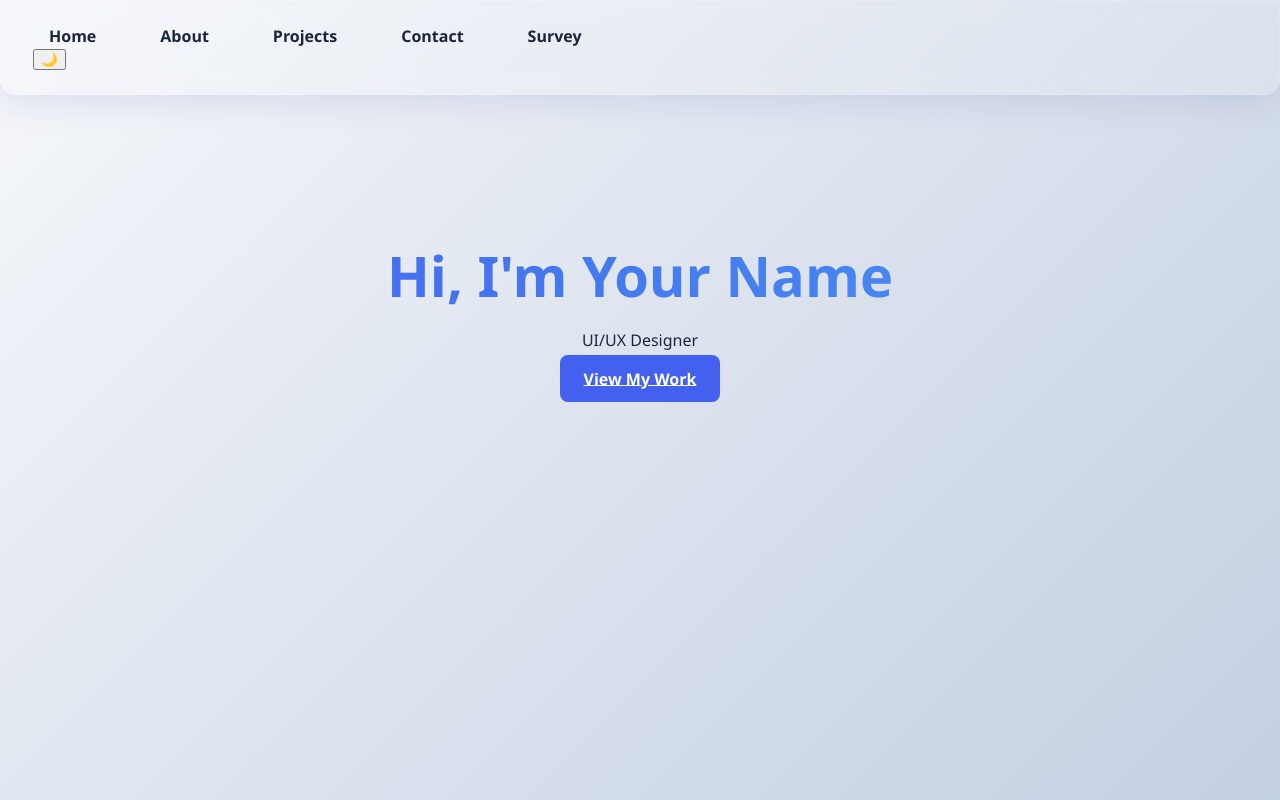
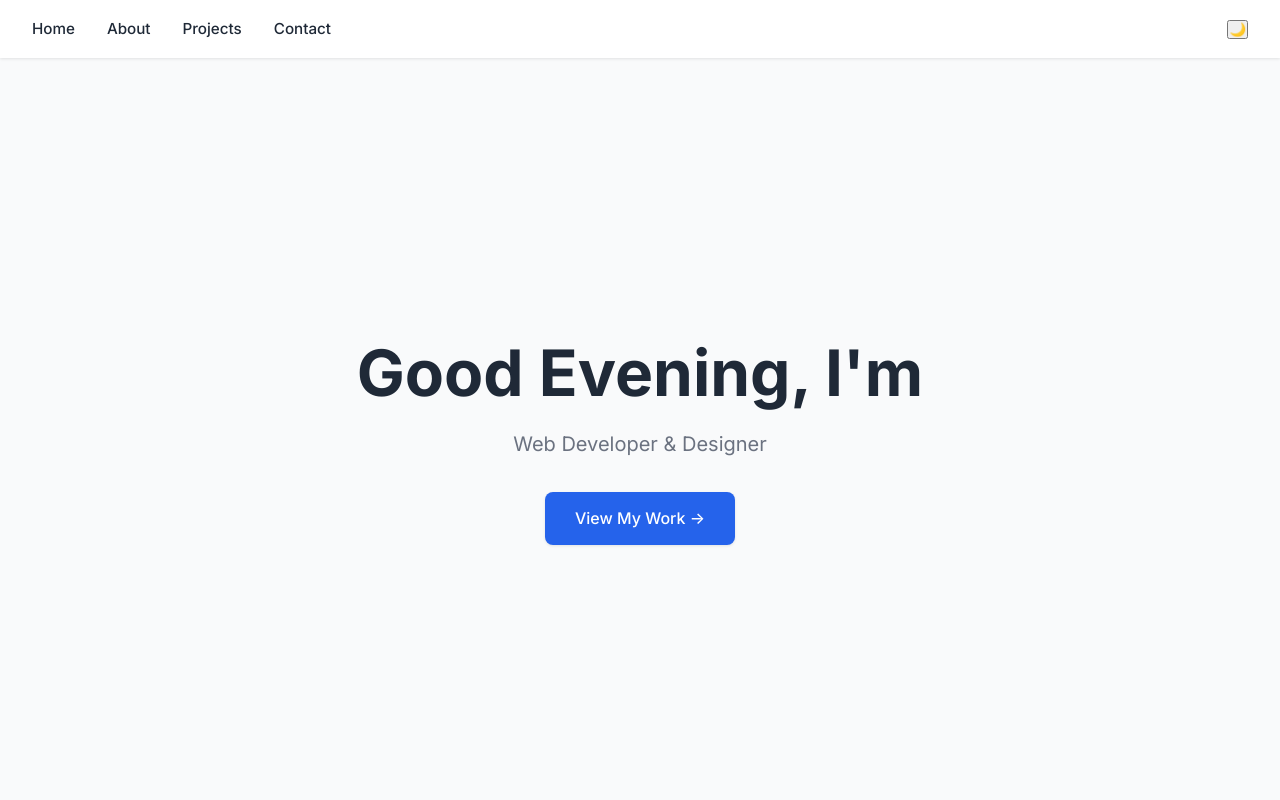
Before and after one commit to Karamsjr/portfolio, a plain HTML site: page index.html in a window 1280 px wide. Drawn offline with Linux system fonts and the light colour scheme.

Commit message:
before copilot

```diff
--- a/about.html
+++ b/about.html
@@ -1,3 +1,24 @@
+<!DOCTYPE html>
+<html lang="en">
+<head>
+    <meta charset="UTF-8">
+    <meta name="viewport" content="width=device-width, initial-scale=1.0">
+    <title>Your Name | Portfolio</title>
+    <link rel="stylesheet" href="css/styles.css">
+
+        <!-- Add this for modern fonts -->
+        <link rel="preconnect" href="https://fonts.googleapis.com">
+        <link rel="preconnect" href="https://fonts.gstatic.com" crossorigin>
+        <link href="https://fonts.googleapis.com/css2?family=Inter:wght@400;500;600;700&display=swap" rel="stylesheet">
+
+        <!-- Add this for smooth scrolling -->
+        <style>
+          html {
+            scroll-behavior: smooth;
+          }
+        </style>
+
+</head>
 <!-- Same header as index.html -->
 <main class="about-container">
     <section class="about-content">
--- a/css/styles.css
+++ b/css/styles.css
@@ -1,116 +1,203 @@
-:root {
-    /* Modern color palette */
-    --primary: #4361ee;
-    --secondary: #3f37c9;
-    --accent: #4895ef;
-    --dark: #1b263b;
-    --light: #f8f9fa;
-
-    /* Glass effect */
-    --glass: rgba(255, 255, 255, 0.15);
-    --glass-border: rgba(255, 255, 255, 0.18);
+/* ===== Modern CSS Reset ===== */
+*, *::before, *::after {
+    margin: 0;
+    padding: 0;
+    box-sizing: border-box;
   }
 
-  /* Base Styles */
-  body {
-    font-family: 'Segoe UI', sans-serif;
-    background: linear-gradient(135deg, #f5f7fa 0%, #c3cfe2 100%);
-    min-height: 100vh;
-    margin: 0;
-    color: var(--dark);
-    transition: all 0.5s ease;
+  /* ===== Core Variables ===== */
+  :root {
+    /* Color Palette */
+    --primary: #2563eb;       /* Vibrant blue */
+    --primary-dark: #1e40af;
+    --text: #1f2937;          /* Dark gray */
+    --text-light: #6b7280;
+    --bg: #f9fafb;            /* Light background */
+    --card-bg: #ffffff;
+    --nav-bg: rgba(255, 255, 255, 0.96);
+
+    /* Dark Mode */
+    --dark-primary: #3b82f6;
+    --dark-text: #e5e7eb;
+    --dark-bg: #111827;
+    --dark-card-bg: #1f2937;
+    --dark-nav-bg: rgba(17, 24, 39, 0.98);
+
+    /* Spacing */
+    --space-xs: 0.5rem;
+    --space-sm: 1rem;
+    --space-md: 2rem;
+    --space-lg: 3rem;
+
+    /* Borders */
+    --radius-sm: 8px;
+    --radius-md: 12px;
+
+    /* Shadows */
+    --shadow-sm: 0 1px 3px rgba(0, 0, 0, 0.1);
+    --shadow-md: 0 4px 6px rgba(0, 0, 0, 0.1);
+    --shadow-lg: 0 10px 25px rgba(0, 0, 0, 0.1);
   }
 
+  /* ===== Dark Mode ===== */
   .dark-mode {
-    background: linear-gradient(135deg, #0f2027 0%, #203a43 50%, #2c5364 100%);
-    color: var(--light);
+    --primary: var(--dark-primary);
+    --text: var(--dark-text);
+    --bg: var(--dark-bg);
+    --card-bg: var(--dark-card-bg);
+    --nav-bg: var(--dark-nav-bg);
   }
 
-  /* Modern Navbar */
-  nav {
-    background: var(--glass);
-    backdrop-filter: blur(10px);
-    -webkit-backdrop-filter: blur(10px);
-    border: 1px solid var(--glass-border);
-    border-radius: 0 0 15px 15px;
-    padding: 1.5rem 2rem;
-    box-shadow: 0 8px 32px 0 rgba(31, 38, 135, 0.1);
+  /* ===== Base Styles ===== */
+  body {
+    font-family: 'Inter', -apple-system, BlinkMacSystemFont, sans-serif;
+    line-height: 1.6;
+    color: var(--text);
+    background-color: var(--bg);
+    transition: background 0.3s ease, color 0.3s ease;
   }
 
-  nav ul {
+  /* ===== Modern Navigation ===== */
+  .navbar {
+    position: fixed;
+    top: 0;
+    left: 0;
+    right: 0;
     display: flex;
-    gap: 2rem;
-    list-style: none;
-    margin: 0;
-    padding: 0;
+    justify-content: space-between;
+    align-items: center;
+    padding: var(--space-sm) var(--space-md);
+    background-color: var(--nav-bg);
+    backdrop-filter: blur(8px);
+    -webkit-backdrop-filter: blur(8px);
+    box-shadow: var(--shadow-sm);
+    z-index: 1000;
   }
 
-  nav a {
-    color: inherit;
-    text-decoration: none;
-    font-weight: 600;
-    padding: 0.5rem 1rem;
-    border-radius: 8px;
-    transition: all 0.3s ease;
+  .nav-links {
+    display: flex;
+    gap: var(--space-md);
+    list-style: none;
   }
 
-  nav a:hover {
-    background: var(--primary);
-    color: white;
-    transform: translateY(-3px);
+  .nav-links a {
+    color: var(--text);
+    text-decoration: none;
+    font-weight: 500;
+    font-size: 0.95rem;
+    padding: var(--space-xs) 0;
+    position: relative;
+    transition: color 0.2s ease;
   }
 
-  /* Hero Section */
+  .nav-links a:hover {
+    color: var(--primary);
+  }
+
+  .nav-links a::after {
+    content: '';
+    position: absolute;
+    bottom: 0;
+    left: 0;
+    width: 0;
+    height: 2px;
+    background-color: var(--primary);
+    transition: width 0.3s ease;
+  }
+
+  .nav-links a:hover::after {
+    width: 100%;
+  }
+
+  /* ===== Theme Toggle ===== */
+  .theme-toggle {
+    background: none;
+    border: none;
+    cursor: pointer;
+    font-size: 1.2rem;
+    color: var(--text);
+    transition: transform 0.2s ease;
+  }
+
+  .theme-toggle:hover {
+    transform: scale(1.1);
+  }
+
+  /* ===== Hero Section ===== */
   .hero {
+    min-height: 100vh;
+    display: flex;
+    align-items: center;
+    padding: 7rem var(--space-md) var(--space-md);
+  }
+
+  .hero-content {
+    max-width: 800px;
+    margin: 0 auto;
     text-align: center;
-    padding: 6rem 2rem;
   }
 
   .hero h1 {
-    font-size: 3.5rem;
-    margin-bottom: 1rem;
-    background: linear-gradient(to right, var(--primary), var(--accent));
-    -webkit-background-clip: text;
-    background-clip: text;
-    color: transparent;
+    font-size: clamp(2.5rem, 5vw, 4rem);
+    font-weight: 800;
+    line-height: 1.2;
+    margin-bottom: var(--space-sm);
   }
 
-  /* Project Cards */
-  .projects-grid {
-    display: grid;
-    grid-template-columns: repeat(auto-fill, minmax(300px, 1fr));
-    gap: 2rem;
-    padding: 2rem;
+  .highlight {
+    color: var(--primary);
   }
 
-  .project-card {
-    background: var(--glass);
-    /* backdrop-filter: blur(10px); */
-    border-radius: 15px;
-    padding: 1.5rem;
-    transition: all 0.3s ease;
-    box-shadow: 0 4px 30px rgba(0, 0, 0, 0.1);
+  .tagline {
+    font-size: 1.25rem;
+    color: var(--text-light);
+    margin-bottom: var(--space-md);
+    max-width: 600px;
+    margin-left: auto;
+    margin-right: auto;
   }
 
-  .project-card:hover {
-    transform: translateY(-10px);
-    box-shadow: 0 15px 30px rgba(0, 0, 0, 0.2);
-  }
-
-  /* Modern Button */
+  /* ===== Buttons ===== */
   .btn {
-    background: var(--primary);
+    display: inline-block;
+    background-color: var(--primary);
     color: white;
-    border: none;
-    padding: 0.8rem 1.5rem;
-    border-radius: 8px;
-    cursor: pointer;
-    transition: all 0.3s ease;
-    font-weight: 600;
+    padding: 0.75rem 1.75rem;
+    border-radius: var(--radius-sm);
+    text-decoration: none;
+    font-weight: 500;
+    transition: all 0.2s ease;
+    box-shadow: var(--shadow-sm);
+    border: 2px solid transparent;
   }
 
   .btn:hover {
-    background: var(--secondary);
-    transform: translateY(-3px);
-    box-shadow: 0 10px 20px rgba(0, 0, 0, 0.1);
+    background-color: var(--primary-dark);
+    transform: translateY(-2px);
+    box-shadow: var(--shadow-md);
   }
+
+  /* ===== Responsive Design ===== */
+  @media (max-width: 768px) {
+    .navbar {
+      padding: var(--space-sm);
+    }
+
+    .nav-links {
+      gap: var(--space-sm);
+    }
+
+    .hero {
+      padding-top: 6rem;
+    }
+  }
+
+  @media (max-width: 480px) {
+    .nav-links {
+      gap: var(--space-xs);
+    }
+
+    .hero h1 {
+      font-size: 2rem;
+    }
+  }
--- a/index.html
+++ b/index.html
@@ -3,43 +3,46 @@
 <head>
     <meta charset="UTF-8">
     <meta name="viewport" content="width=device-width, initial-scale=1.0">
-    <meta name="description" content="Web Developer Portfolio">
-    <title>Your Name | Home</title>
-    <link rel="stylesheet" href="/css/styles.css">
+    <title>Your Name | Portfolio</title>
+    <link rel="stylesheet" href="css/styles.css">
+
+        <!-- Add this for modern fonts -->
+        <link rel="preconnect" href="https://fonts.googleapis.com">
+        <link rel="preconnect" href="https://fonts.gstatic.com" crossorigin>
+        <link href="https://fonts.googleapis.com/css2?family=Inter:wght@400;500;600;700&display=swap" rel="stylesheet">
+
+        <!-- Add this for smooth scrolling -->
+        <style>
+          html {
+            scroll-behavior: smooth;
+          }
+        </style>
+
 </head>
 <body>
-    <header>
-        <nav>
-            <ul>
-                <li><a href="index.html" class="active">Home</a></li>
+    <!-- Left-aligned Navigation -->
+    <nav class="navbar">
+        <ul class="nav-links">
+            <li><a href="index.html">Home</a></li>
             <li><a href="about.html">About</a></li>
             <li><a href="projects.html">Projects</a></li>
             <li><a href="contact.html">Contact</a></li>
-                <li><a href="survey.html">Survey</a></li>
         </ul>
-            <button id="theme-toggle">🌙</button>
+
+        <!-- Right-aligned Toggle -->
+        <div class="nav-right">
+            <button id="theme-toggle" aria-label="Dark mode toggle">🌙</button>
+        </div>
     </nav>
-    </header>
 
-<!-- ① Hero Section (Replace current hero) -->
-<section class="hero">
+    <!-- Hero Section -->
+    <main class="hero">
         <div class="hero-content">
             <h1 id="greeting">Hi, I'm <span class="highlight">Your Name</span></h1>
-      <p class="subtitle">Web Developer & Designer</p>
-      <a href="#projects" class="btn btn-primary">View My Work</a>
+            <p class="tagline">Web Developer & Designer</p>
+            <a href="#projects" class="btn">View My Work →</a>
         </div>
-  </section>
-
-  <!-- ② Add this before </body> -->
-  <script>
-    // Typewriter effect for tagline
-    const subtitles = ["Web Developer", "UI/UX Designer", "Freelancer"];
-    let count = 0;
-    setInterval(() => {
-      document.querySelector('.subtitle').textContent = subtitles[count];
-      count = (count + 1) % subtitles.length;
-    }, 2000);
-  </script>
+    </main>
 
     <script src="js/script.js"></script>
 </body>
--- a/js/script.js
+++ b/js/script.js
@@ -2,35 +2,22 @@
 const themeToggle = document.getElementById('theme-toggle');
 themeToggle.addEventListener('click', () => {
     document.body.classList.toggle('dark-mode');
-    localStorage.setItem('theme', document.body.classList.contains('dark-mode') ? 'dark' : 'light');
-});
-
-// Dynamic Greeting
-function setGreeting() {
-    const hour = new Date().getHours();
-    const greeting = hour < 12 ? "Good Morning 🌞" :
-                    hour < 18 ? "Good Afternoon ☀️" :
-                    "Good Evening 🌙";
-    document.getElementById('greeting').textContent = greeting;
-}
-
-// Form Validation
-document.getElementById('contactForm').addEventListener('submit', (e) => {
-    e.preventDefault();
-    const email = document.getElementById('email').value;
-    const emailRegex = /^[^\s@]+@[^\s@]+\.[^\s@]+$/;
-
-    if (!emailRegex.test(email)) {
-        alert('Please enter a valid email address');
-        return;
-    }
-    // Submit form logic
+    const isDark = document.body.classList.contains('dark-mode');
+    localStorage.setItem('theme', isDark ? 'dark' : 'light');
+    themeToggle.textContent = isDark ? '☀️' : '🌙';
 });
 
 // Initialize
-window.onload = () => {
-    setGreeting();
+window.addEventListener('DOMContentLoaded', () => {
+    // Load saved theme
     if (localStorage.getItem('theme') === 'dark') {
         document.body.classList.add('dark-mode');
+        themeToggle.textContent = '☀️';
     }
-};
+
+    // Time-based greeting
+    const hour = new Date().getHours();
+    const greeting = hour < 12 ? "Good Morning" :
+                    hour < 18 ? "Good Afternoon" : "Good Evening";
+    document.getElementById('greeting').textContent = `${greeting}, I'm`;
+});
```
Also changed, not shown: contact.html (+21 -0 lines), projects.html (+21 -0 lines), survey.html (+22 -1 lines). Lines whose indentation alone changed are shown as unchanged.
